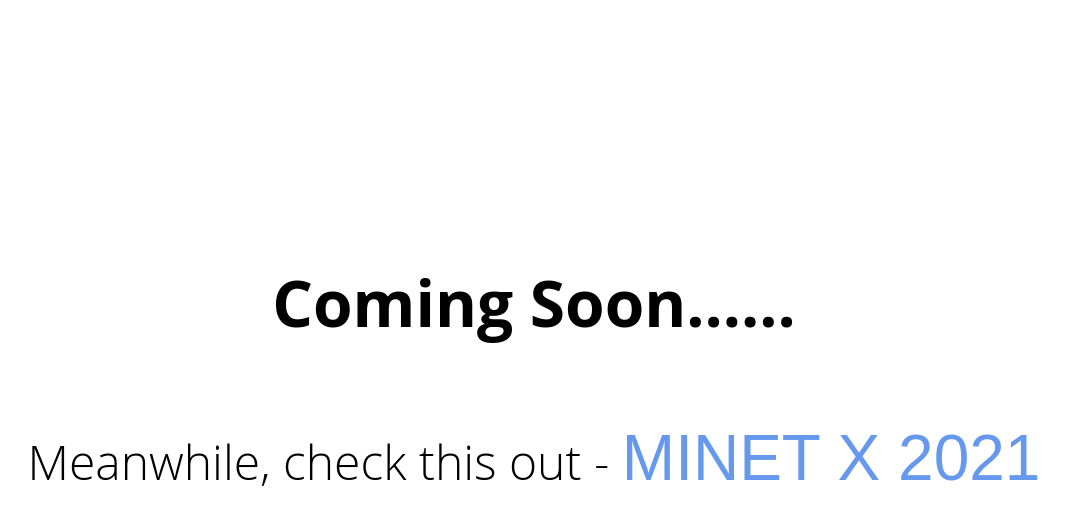
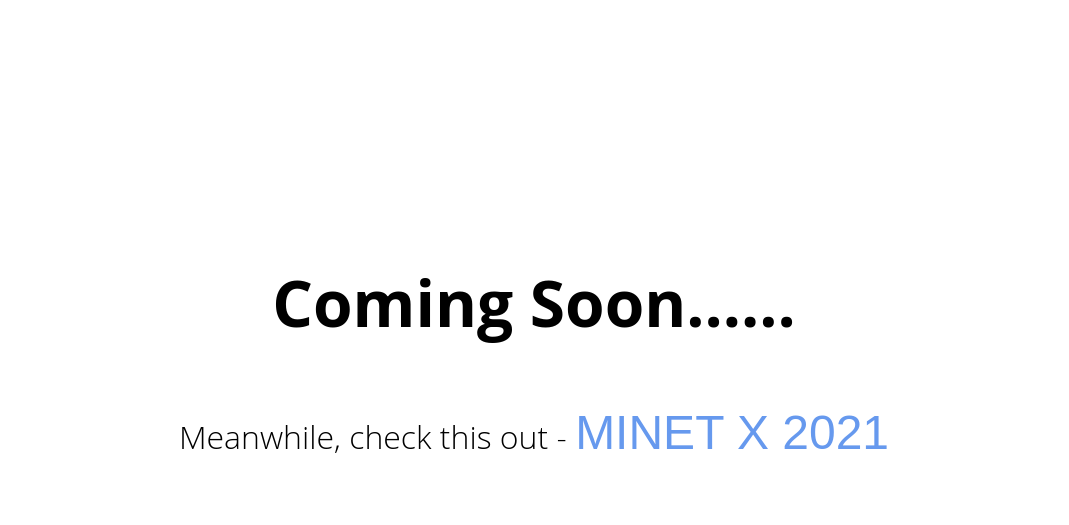
Before and after one commit to Pushanban/pushan.xyz, a plain HTML site: page index.html in a window 1280 px wide. Shown: the part 5-530 px from the top of the page, without its empty margins (106-1175 px from the left). Drawn offline with Linux system fonts and the light colour scheme.

Commit message:
Update style.css

```diff
--- a/style.css
+++ b/style.css
@@ -1,6 +1,6 @@
 .lmaoded {
   padding-top: 16rem;
-  padding-bottom: 2rem;
+  padding-bottom: 1rem;
   font-family: "Open Sans", sans-serif;
   font-size: 4rem;
   align-items: center;
@@ -11,7 +11,7 @@
 .sexy {
   font-family: "Open Sans", sans-serif;
   font-weight: 300;
-  font-size: 3rem;
+  font-size: 2rem;
   align-items: center;
   justify-content: center;
   text-align: center;
@@ -34,7 +34,7 @@
 }
 
 .chad {
-  font-size: 4rem;
+  font-size: 3rem;
   font-family: "Source Sans Pro", sans-serif;
 }
 
```
